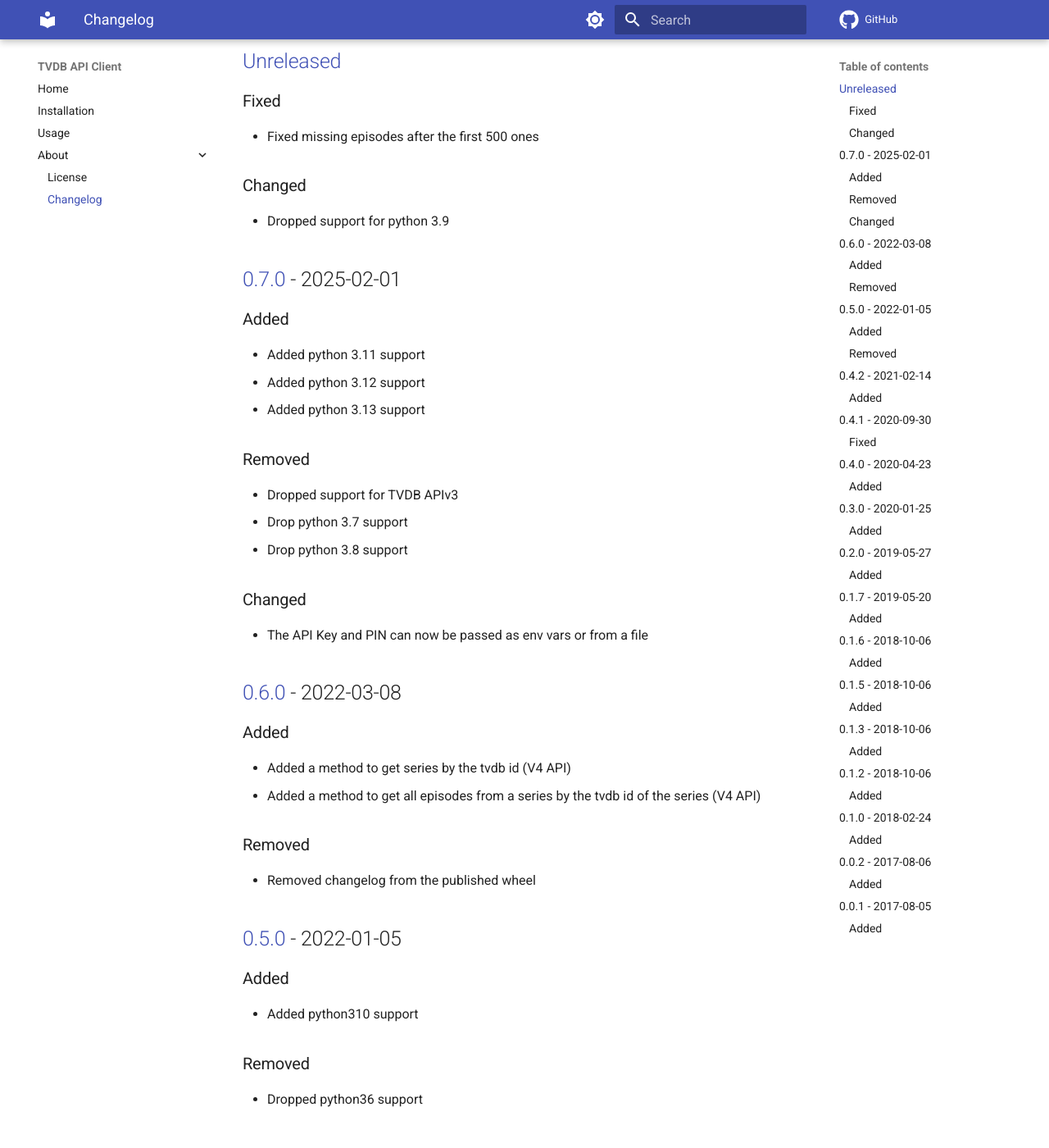
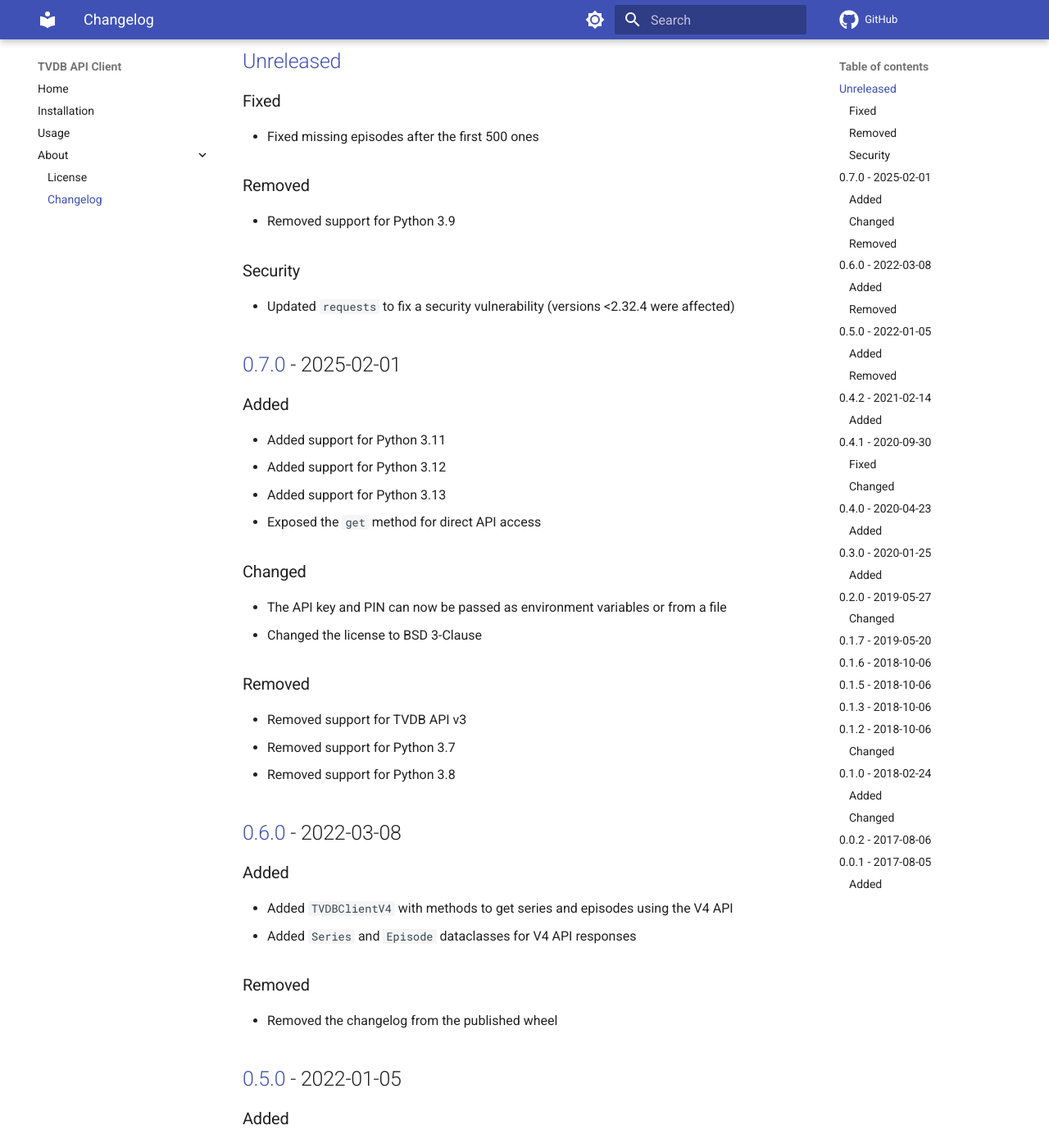
Before and after one commit to spapanik/tvdb_api_client, an MkDocs documentation site: the page built from docs/CHANGELOG.md, in a window 1280 px wide and 1400 px high, scrolled down 230 px. Shown: the whole window at 82% size. Built offline with MkDocs 1.6.1 and Material for MkDocs 9.7.7, drawn with Linux system fonts in a browser that asks for light colours; comment, search, counter and statistics services are not loaded; some of the changed text lies outside the part shown.

Commit message:
📚 Improve the CHANGELOG

```diff
--- a/docs/CHANGELOG.md
+++ b/docs/CHANGELOG.md
@@ -10,115 +10,138 @@ The format is based on [Keep a Changelog], and this project adheres to [Semantic
 
 - Fixed missing episodes after the first 500 ones
 
-### Changed
+### Removed
 
-- Dropped support for python 3.9
+- Removed support for Python 3.9
+
+### Security
+
+- Updated `requests` to fix a security vulnerability (versions <2.32.4 were affected)
 
 ## [0.7.0] - 2025-02-01
 
 ### Added
 
-- Added python 3.11 support
-- Added python 3.12 support
-- Added python 3.13 support
+- Added support for Python 3.11
+- Added support for Python 3.12
+- Added support for Python 3.13
+- Exposed the `get` method for direct API access
+
+### Changed
+
+- The API key and PIN can now be passed as environment variables or from a file
+- Changed the license to BSD 3-Clause
 
 ### Removed
 
-- Dropped support for TVDB APIv3
-- Drop python 3.7 support
-- Drop python 3.8 support
-
-### Changed
-
-- The API Key and PIN can now be passed as env vars or from a file
+- Removed support for TVDB API v3
+- Removed support for Python 3.7
+- Removed support for Python 3.8
 
 ## [0.6.0] - 2022-03-08
 
 ### Added
 
-- Added a method to get series by the tvdb id (V4 API)
-- Added a method to get all episodes from a series by the tvdb id of
-  the series (V4 API)
+- Added `TVDBClientV4` with methods to get series and episodes using the V4 API
+- Added `Series` and `Episode` dataclasses for V4 API responses
 
 ### Removed
 
-- Removed changelog from the published wheel
+- Removed the changelog from the published wheel
 
 ## [0.5.0] - 2022-01-05
 
 ### Added
 
-- Added python310 support
+- Added support for Python 3.10
+- Added type annotations to the public API
+- Added `py.typed` marker for PEP 561 compatibility
 
 ### Removed
 
-- Dropped python36 support
+- Removed support for Python 3.6
 
 ## [0.4.2] - 2021-02-14
 
 ### Added
 
-- Allow setting the language
+- Added support for setting the language
 
 ## [0.4.1] - 2020-09-30
 
 ### Fixed
 
-- Add method get_episodes_by_series back to the class
+- Fixed a bug in `get_episodes_by_series`
+
+### Changed
+
+- Changed the license to LGPLv3
 
 ## [0.4.0] - 2020-04-23
 
 ### Added
 
-- Add caching to all methods
+- Added caching to all public methods
+- Added a `refresh_cache` parameter to all public methods to force cache invalidation
 
 ## [0.3.0] - 2020-01-25
 
 ### Added
 
-- Dummy cache when no cache specified
+- Added a dummy cache when no cache is specified
 
 ## [0.2.0] - 2019-05-27
 
-### Added
+### Changed
 
-- changelog.md
-- Method to get TV series by TVDB id
-- Method to get TV series by IMDb id
-- Method to find identifying info for a TV series by its name
-- Method to get episodes by TV series using its TVDB id
+- Renamed `get_tvdb_id` to `get_series_by_id`
+- Renamed `get_imdb_id` to `get_series_by_imdb_id`
+- Renamed `get_episodes` to `get_episodes_by_series`
+- Removed the ability to set the name via the secrets file
 
 ## [0.1.7] - 2019-05-20
 
-### Added
+Maintenance release, no user-facing changes.
 
 ## [0.1.6] - 2018-10-06
 
-### Added
+Maintenance release, no user-facing changes.
 
 ## [0.1.5] - 2018-10-06
 
-### Added
+Maintenance release, no user-facing changes.
 
 ## [0.1.3] - 2018-10-06
 
-### Added
+Maintenance release, no user-facing changes.
 
 ## [0.1.2] - 2018-10-06
 
-### Added
+### Changed
+
+- Set Python 3.6 as the minimum required Python version
 
 ## [0.1.0] - 2018-02-24
 
 ### Added
 
+- Added support for storing API credentials in a file
+
+### Changed
+
+- Changed the client initialization to use keyword arguments
+
 ## [0.0.2] - 2017-08-06
 
-### Added
+Maintenance release, no user-facing changes.
 
 ## [0.0.1] - 2017-08-05
 
 ### Added
+
+- Initial release with `TVDBClient` featuring methods to get a series by TVDB ID,
+  get a series by IMDb ID, find identifying info for a series by name, and get
+  episodes for a series
 
 [Keep a Changelog]: https://keepachangelog.com/en/1.1.0/
 [Semantic Versioning]: https://semver.org/spec/v2.0.0.html
```
